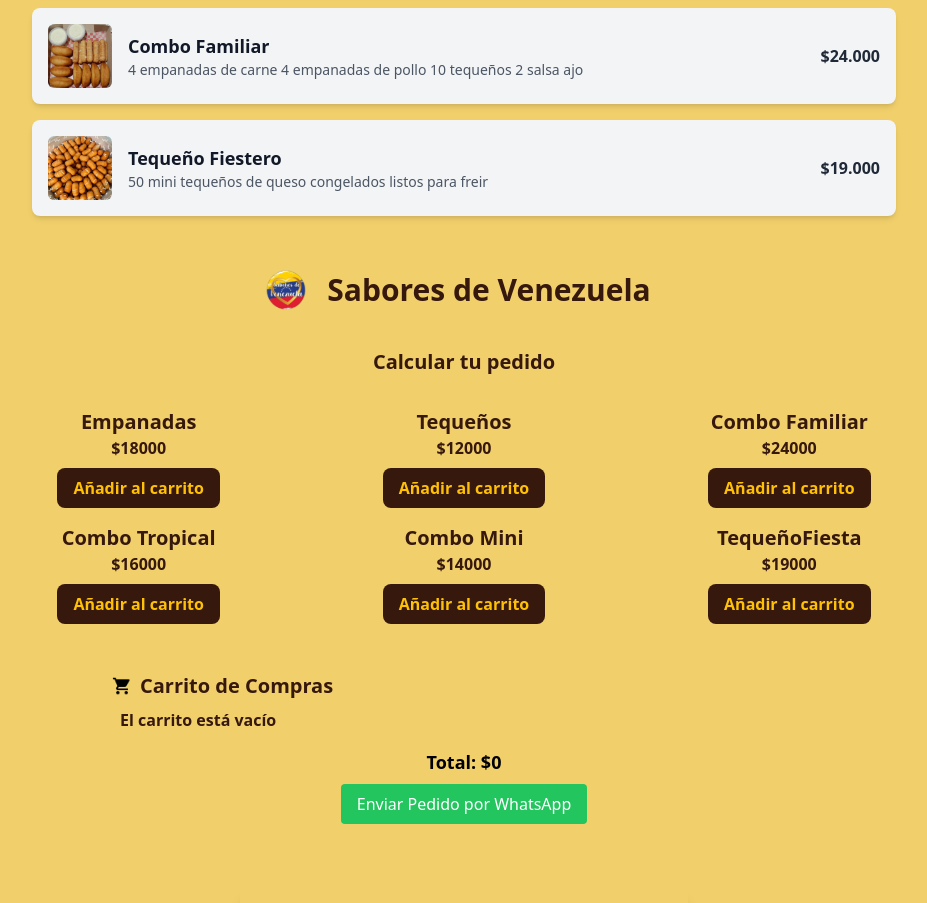
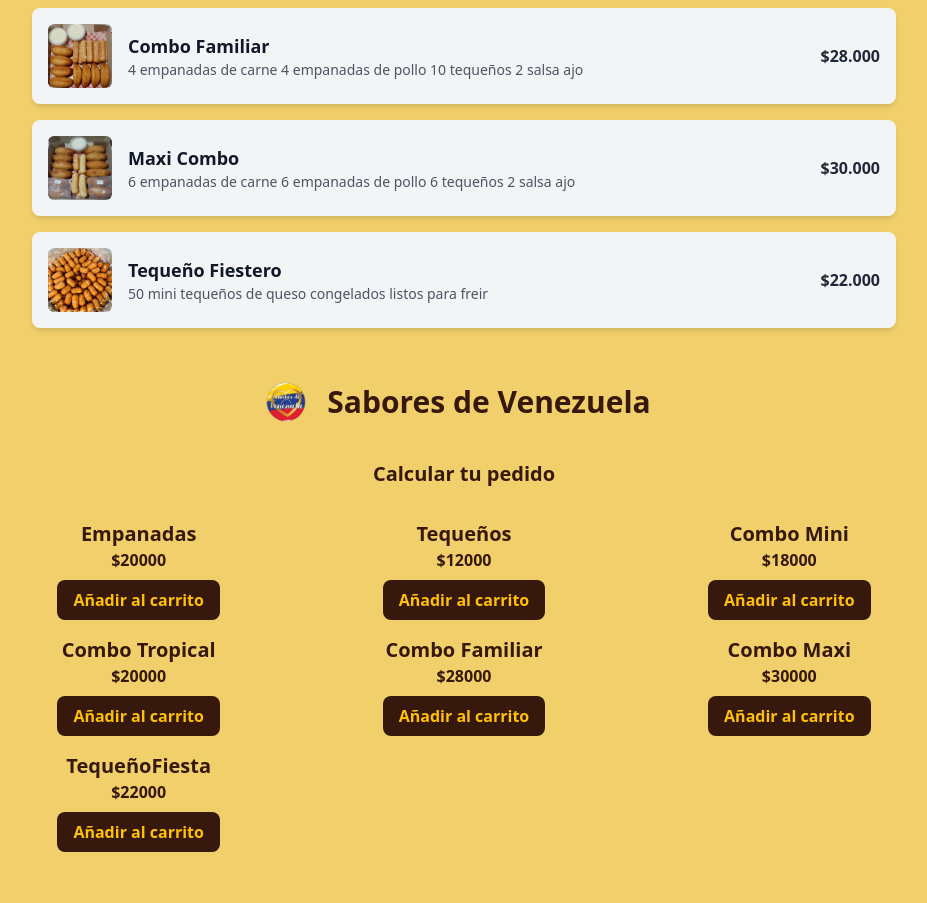
Before and after one commit to luismagnum/reactnav, a React (Vite) app: page / in a window 1280 px wide. Shown: the part 1300-2203 px from the top of the page, without its empty margins (176-1103 px from the left). Built offline with nearby package versions, Linux system fonts and the light colour scheme.

Commit message:
cambio precios

```diff
--- a/src/components/Delivery.jsx
+++ b/src/components/Delivery.jsx
@@ -7,10 +7,10 @@
         <div className='flex flex-col lg:flex-row justify-center items-center lg:px-32 px-5 mx-4 mb-8'>
       <img src={deliv} alt='img2'width={400}/>
       <div className='space-y-4 lg:pt-0 mx-4'>
-        <h1 className='text-[#36180d] font-bold text-3xl text-start'>Delivery Express</h1>
+        <h1 className='text-[#36180d] font-bold text-2xl md:text-3xl text-start'>Delivery Express</h1>
         <p className='text-base mt-4 md:text-xl text-[#36180d] font-medium text-justify'>
         "Contamos con un servicio de delivery, para llevar nuestros productos a la puerta de tu casa.
-        Realizamos envios a Villa Regina y alrededores."
+         Realizamos envios a Villa Regina y alrededores."
         </p>
         </div>
       </div>
--- a/src/components/Frecuente/Frecuente.jsx
+++ b/src/components/Frecuente/Frecuente.jsx
@@ -27,7 +27,7 @@
   return (
     <section className="bg-[#f1d06b]">
     <div className='max-w-5xl mx-auto mt-6 mb-28 px-6 md:px-8 py-4'>
-      <h1 className='text-3xl text-[#36180d] text-center font-bold pb-8'>Preguntas frecuentes</h1>
+      <h1 className='text-2xl md:text-3xl text-[#36180d] text-center font-bold pb-8'>Preguntas frecuentes</h1>
      {faqData.map((item, index) =>(
         <div key={index}>
             <div className="flex justify-between items-center cursor-pointer py-4"
--- a/src/components/Navar/Navar.jsx
+++ b/src/components/Navar/Navar.jsx
@@ -22,7 +22,7 @@
                 <span>
                     <img src={logo} alt='' width={50}/>
                 </span>
-                <h1 className='text-xl font-semibold'>Sabores de Venezuela</h1>
+                <h1 className='text-2xl font-semibold'>Sabores de Venezuela</h1>
             </div>
             <nav className='hidden md:flex flex-row items-center text-lg font-medium gap-8'>
                 <Link
--- a/src/components/PaymentMethods/PaymentMethods.jsx
+++ b/src/components/PaymentMethods/PaymentMethods.jsx
@@ -4,7 +4,7 @@
   return (
     <section className="bg-[#f1d06b]">
     <div className="max-w-md mx-auto shadow-lg rounded-lg p-6 text-center">
-      <h2 className="text-2xl font-bold text-[#36180d] mb-4">Medios de Pago</h2>
+      <h2 className="text-2xl md:text-3xl font-bold text-[#36180d] mb-4">Medios de Pago</h2>
 
       <div className="flex justify-center mb-4 text-blue-900">
         <SiMercadopago className="text-7xl" />
--- a/src/components/ShoppingCart/ShoppingCart.jsx
+++ b/src/components/ShoppingCart/ShoppingCart.jsx
@@ -7,12 +7,13 @@
   const [showError, setShowError] = useState(false);
 
   const products = [
-    { id: 1, name: 'Empanadas', price: 18000 },
+    { id: 1, name: 'Empanadas', price: 20000 },
     { id: 2, name: 'Tequeños', price: 12000 },
-    { id: 3, name: 'Combo Familiar', price: 24000 },
-    { id: 4, name: 'Combo Tropical', price: 16000 },
-    { id: 5, name: 'Combo Mini', price: 14000 },
-    { id: 6, name: 'TequeñoFiesta', price: 19000 },
+    { id: 3, name: 'Combo Mini', price: 18000 },
+    { id: 4, name: 'Combo Tropical', price: 20000 },
+    { id: 5, name: 'Combo Familiar', price: 28000 },
+    { id: 6, name: 'Combo Maxi', price: 30000 },
+    { id: 7, name: 'TequeñoFiesta', price: 22000 },
   ];
 
   const addToCart = (product) => {
@@ -73,7 +74,7 @@
                 <span>
                     <img src={logo} alt='' width={50}/>
                 </span>
-      <h1 className="text-[#36180d] text-xl md:text-3xl font-bold mb-4 text-center m-4">Sabores de Venezuela</h1>
+      <h1 className="text-[#36180d] text-2xl md:text-3xl font-bold mb-4 text-center m-4">Sabores de Venezuela</h1>
       </div>
       <h2 className="text-[#36180d] text-xl font-bold mb-6 text-center mt-2">Calcular tu pedido</h2>
 
--- a/src/components/footer/Footer.jsx
+++ b/src/components/footer/Footer.jsx
@@ -13,7 +13,7 @@
                 <span>
                     <img src={logo} alt='' width={50}/>
                 </span>
-      <h1 className="text-[#36180d] text-xl md:text-3xl font-bold mb-4 text-center m-4">Sabores de Venezuela</h1>
+      <h1 className="text-[#36180d] text-2xl md:text-3xl font-bold mb-4 text-center m-4">Sabores de Venezuela</h1>
       </div>
       <div className='md:flex md:justify-between md:items-center sm:px-12 px-4 bg-[#36180d] py-4 '>
         <h1 className='ml-4 md:ml-20 lg:text-4xl text-3xl md:mb-0 mb-6 lg:leading-normal font-semibold md:w-2/5'>
--- a/src/components/menu/Menu.jsx
+++ b/src/components/menu/Menu.jsx
@@ -12,35 +12,42 @@
     id: 2,
     name: "Empanadas",
     description: "Rellenas de carne y de pollo con queso 12u.",
-    price: "$18.000",
+    price: "$20.000",
     image: "/empa.jpg",
   },
   {
     id: 3,
     name: "MiniCombo",
     description: "2 empanadas de carne 2 empanadas de pollo 4 tequeños 1 salsa ajo",
-    price: "$14.000",
+    price: "$18.000",
     image: "/combomini.jpg",
   },
   {
     id: 4,
     name: "Combo Tropical",
     description: "2 empanadas de carne 2 empanadas de pollo 4 tequeños 1 salsa ajo",
-    price: "$16.000",
+    price: "$20.000",
     image: "/combotro.jpg",
   },
   {
     id: 5,
     name: "Combo Familiar",
     description: "4 empanadas de carne 4 empanadas de pollo 10 tequeños 2 salsa ajo",
-    price: "$24.000",
+    price: "$28.000",
     image: "/combofa.jpg",
   },
   {
     id: 6,
+    name: "Maxi Combo",
+    description: "6 empanadas de carne 6 empanadas de pollo 6 tequeños 2 salsa ajo",
+    price: "$30.000",
+    image: "/maxi.jpg",
+  },
+  {
+    id: 7,
     name: "Tequeño Fiestero",
     description: "50 mini tequeños de queso congelados listos para freir",
-    price: "$19.000",
+    price: "$22.000",
     image: "/mini.jpg",
   },
 ];
@@ -53,7 +60,7 @@
         <span>
             <img src={logo} alt='' width={50}/>
         </span>
-        <h1 className="text-[#36180d] text-xl md:text-3xl font-bold mb-4 text-center m-4">Nuestro Menu</h1>
+        <h1 className="text-[#36180d] text-2xl md:text-3xl font-bold mb-4 text-center m-4">Nuestro Menu</h1>
     </div>
 
       <div className="space-y-4">
```
Also changed, not shown: public/maxi.jpg (added).
